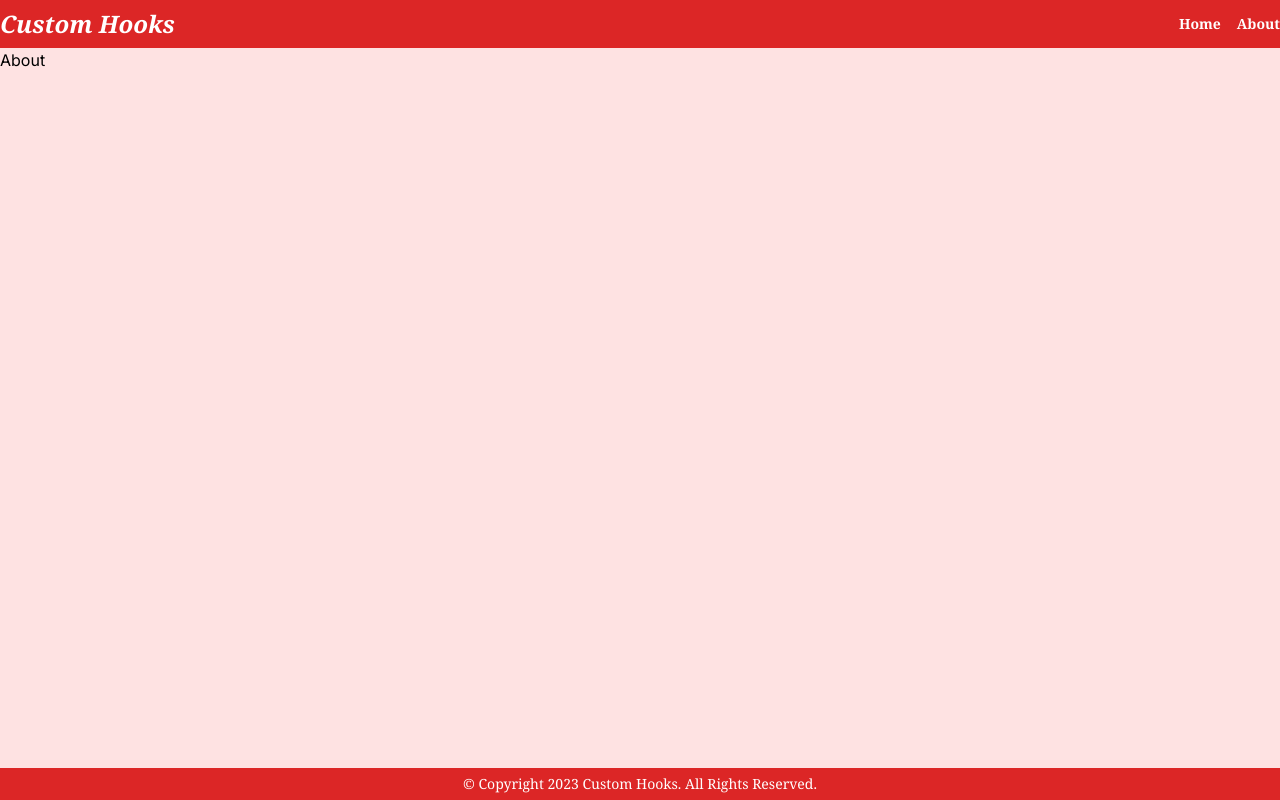
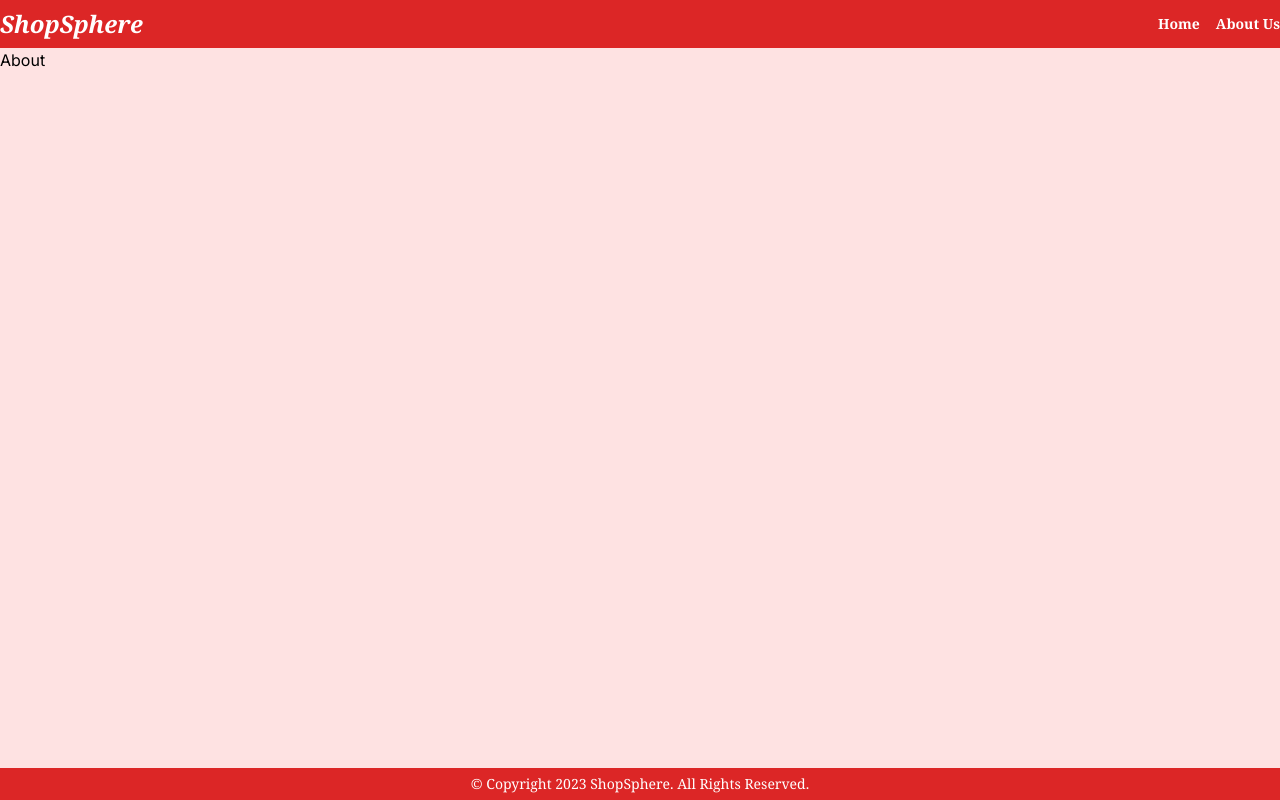
Before and after one commit to Raxile/custom-hooks, a Next.js app: page /about in a window 1280 px wide. Built offline with nearby package versions, Linux system fonts and the light colour scheme.

Commit message:
development - ProjectName is coming from constant file in header and Footer - in Footer year coming from getCurrentYear function which is store in utility Function file - in header lnks is coming from navlinks file

```diff
--- a/components/Footer.js
+++ b/components/Footer.js
@@ -1,9 +1,12 @@
+import Locale from '@/constants/constant.locale';
+import { getCurrentYear } from '@/helper/utilityFunctions';
+
 const Footer = () => {
+  const year = getCurrentYear();
   return (
     <footer className=" bg-red-600 w-full h-8">
       <div className="container mx-auto flex h-full justify-center items-center text-sm text-white font-serif font-medium">
-        © Copyright {new Date().getFullYear()} Custom Hooks. All Rights
-        Reserved.
+        © Copyright {year} {Locale.PROJECT_NAME}. All Rights Reserved.
       </div>
     </footer>
   );
--- a/components/Header.js
+++ b/components/Header.js
@@ -1,3 +1,5 @@
+import Locale from '@/constants/constant.locale';
+import navLinks from '@/constants/navLinks';
 import Link from 'next/link';
 
 const Header = () => {
@@ -5,15 +7,14 @@ const Header = () => {
     <nav className="bg-red-600 text-white h-12 w-full flex items-center justify-center">
       <div className="container mx-auto  flex  justify-between">
         <div className="logo text-2xl font-serif font-bold italic cursor-pointer">
-          <Link href="/">Custom Hooks</Link>
+          <Link href="/">{Locale.PROJECT_NAME}</Link>
         </div>
         <ul className="flex gap-4 font-semibold items-center text-sm font-serif ">
-          <li>
-            <Link href="/">Home</Link>
-          </li>
-          <li>
-            <Link href="/about">About</Link>
-          </li>
+          {navLinks.map((navLink, index) => (
+            <li key={index}>
+              <Link href={navLink.route}>{navLink.label}</Link>
+            </li>
+          ))}
         </ul>
       </div>
     </nav>
--- /dev/null
+++ b/constants/constant.helper.js
@@ -0,0 +1,3 @@
+export const PAGES_ROUTE = {
+  ABOUT_US: 'about-us',
+};
--- /dev/null
+++ b/constants/constant.locale.js
@@ -0,0 +1,9 @@
+const Locale = {
+  PROJECT_NAME: 'ShopSphere',
+  NAV_LINKS: {
+    HOME: 'Home',
+    ABOUT_US: 'About Us',
+  },
+};
+
+export default Locale;
--- /dev/null
+++ b/constants/navLinks.js
@@ -0,0 +1,14 @@
+import { PAGES_ROUTE } from './constant.helper';
+import Locale from './constant.locale';
+
+const navLinks = [
+  {
+    label: Locale.NAV_LINKS.HOME,
+    route: '/',
+  },
+  {
+    label: Locale.NAV_LINKS.ABOUT_US,
+    route: `/${PAGES_ROUTE.ABOUT_US}`,
+  },
+];
+export default navLinks;
--- a/helper/utilityFunctions.js
+++ b/helper/utilityFunctions.js
@@ -8,3 +8,7 @@ export const getLoadingData = () => {
     products: getArray(20),
   };
 };
+
+export const getCurrentYear = () => {
+  return new Date().getFullYear();
+};
```
